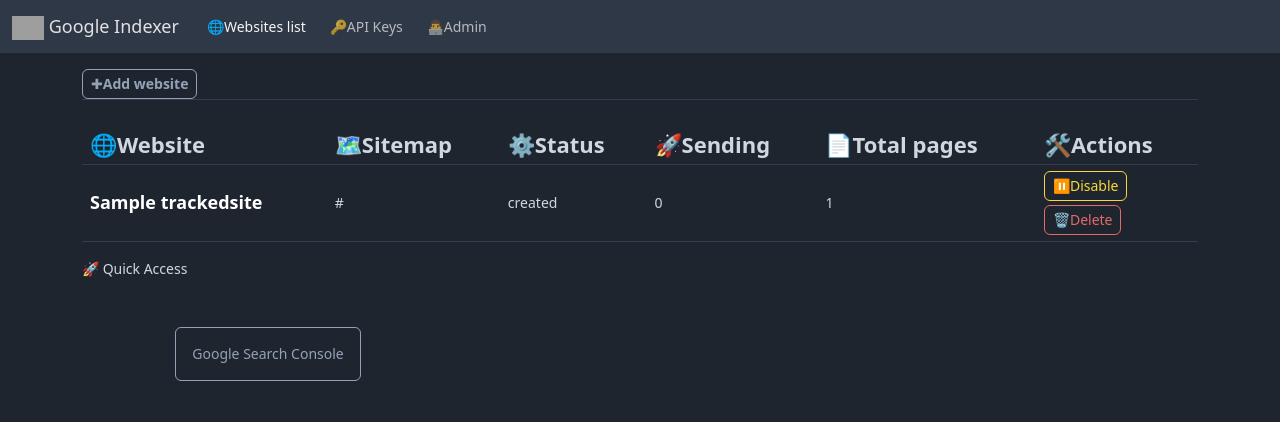
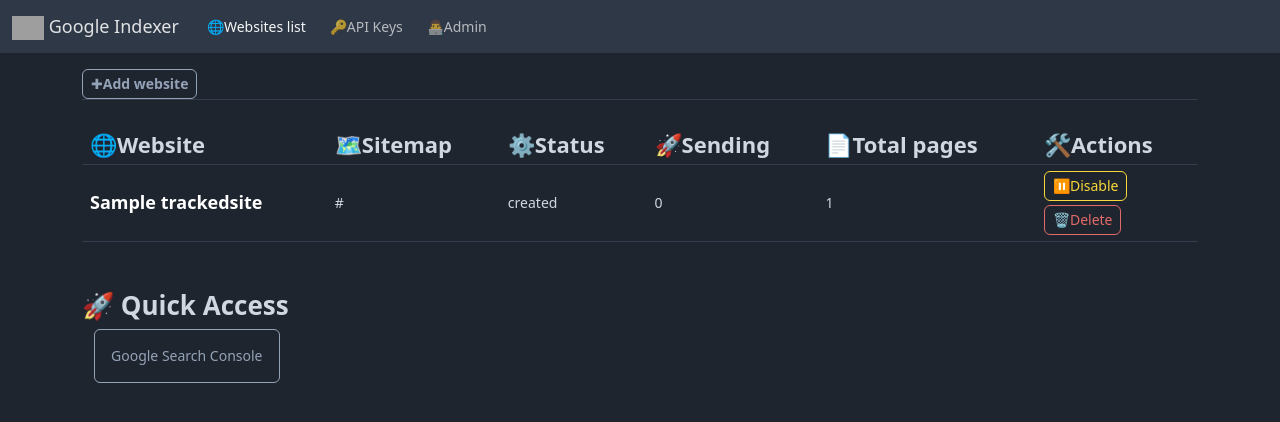
Before and after one commit to ornoone/google-sitemap-indexer, a Django app: page /indexer/site/ in a window 1280 px wide. Shown: the top 422 px of the page. Run offline with Django 5.2, Linux system fonts and the light colour scheme; tables that the repository leaves empty hold one stand-in row (values such as "Sample post"); parts of the project's set-up code (start-up, migrations or seed data) failed here and were passed over; some libraries are stand-ins or nearby versions; grey boxes are pictures that could not be loaded.

Commit message:
Update trackedsite_list.html
Add quick access

```diff
--- a/app/google_indexer/apps/indexer/templates/indexer/trackedsite_list.html
+++ b/app/google_indexer/apps/indexer/templates/indexer/trackedsite_list.html
@@ -93,8 +93,8 @@
         </tbody>
     </table>
 </div>
-<div classe="h3">🚀 Quick Access</div>
-<div class="container text-center mt-5">
+<div class="h3 mt-5">🚀 Quick Access</div>
+<div class="container mt-1">
   <div class="row">
     <div class="col-md-4 mb-4">
       <button class="btn btn-outline-light p-3">
```
